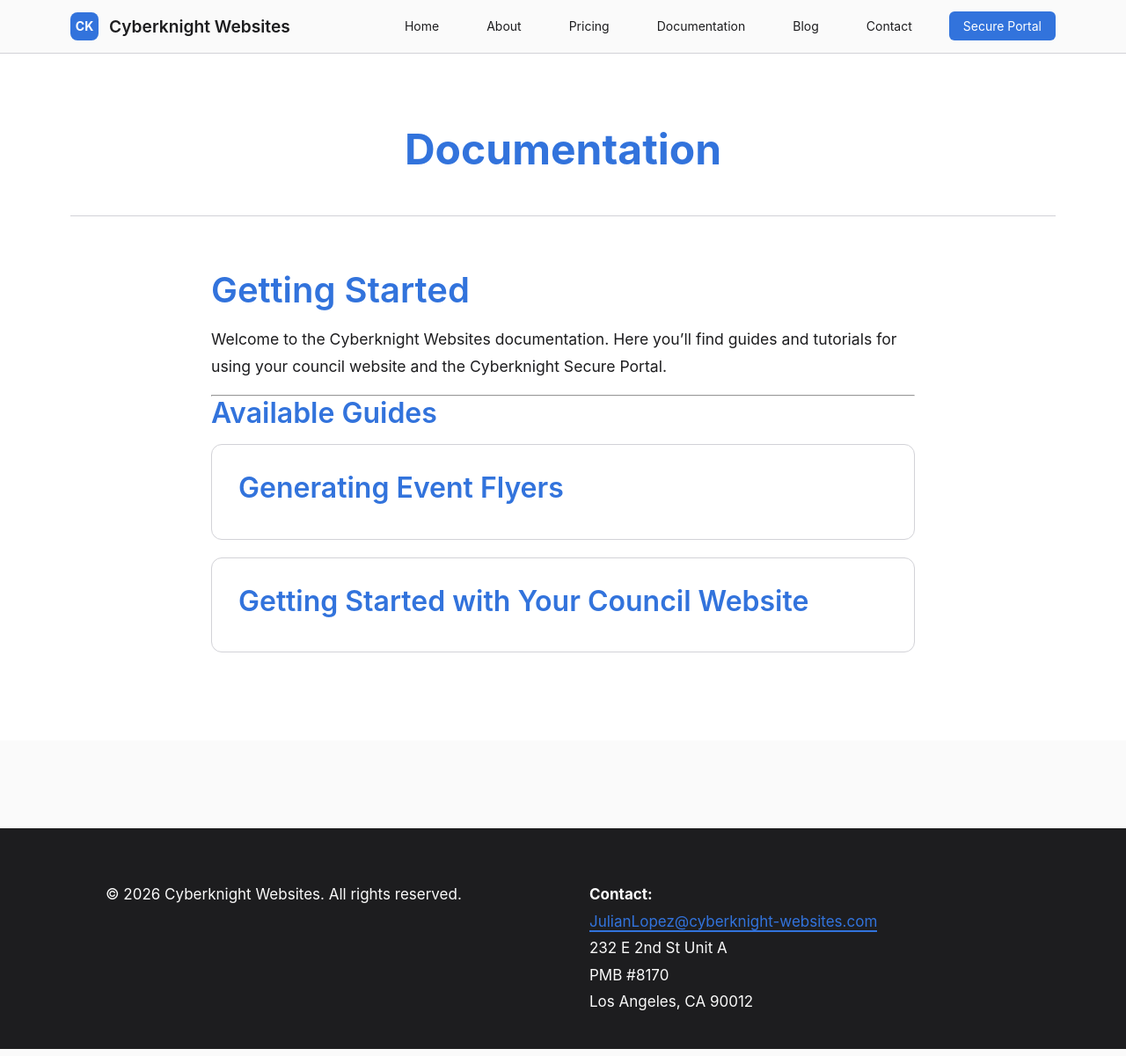
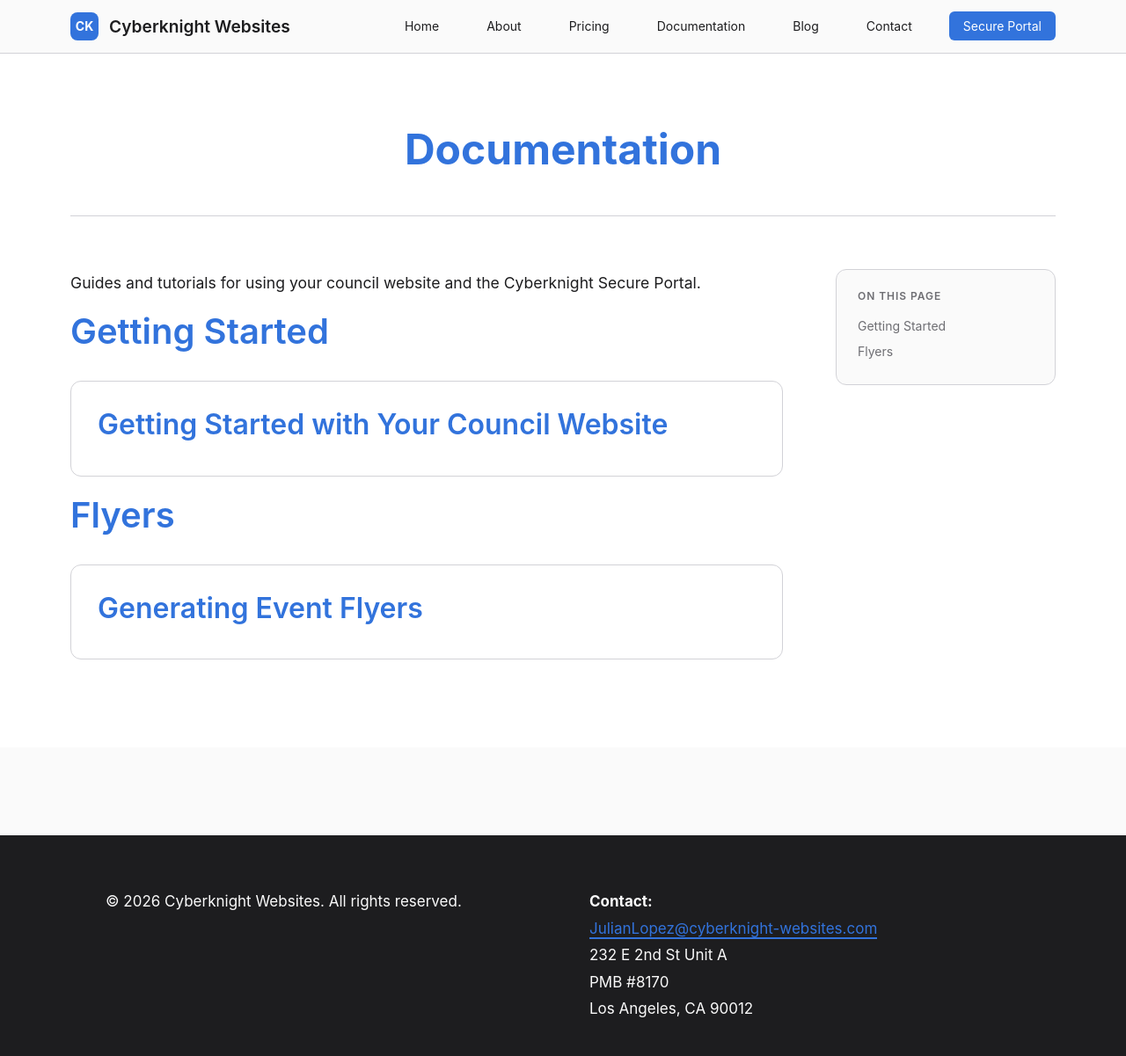
Before and after one commit to Cyberknight-Websites-Org/cyberknight-corporate-website, a Jekyll site: the page built from docs/index.md, in a window 1280 px wide and 1201 px high. Shown: the whole window at 88% size. Built offline with Jekyll 4.4.1, drawn with Linux system fonts in a browser that asks for light colours.

Commit message:
Restructure docs index with sections and sticky TOC
Add docs-index layout with two-column sticky TOC (matching doc pages),
reorganize guides into Getting Started and Flyers sections, and remove
the unlabeled Available Guides heading.

Co-Authored-By: Claude Sonnet 4.6 <noreply@anthropic.com>

```diff
--- /dev/null
+++ b/_layouts/docs-index.html
@@ -0,0 +1,48 @@
+---
+layout: default
+---
+
+<article class="page-content documentation">
+  <div class="container">
+    <header class="page-header">
+      <h1>{{ page.title }}</h1>
+    </header>
+
+    <div class="doc-layout">
+      <div class="doc-body docs-index-body">
+        {{ content }}
+      </div>
+
+      <aside class="doc-toc">
+        <div class="doc-toc-inner">
+          <p class="doc-toc-title">On This Page</p>
+          <nav id="doc-toc-nav"></nav>
+        </div>
+      </aside>
+    </div>
+  </div>
+</article>
+
+<script>
+  document.addEventListener('DOMContentLoaded', function() {
+    var body = document.querySelector('.docs-index-body');
+    var nav = document.getElementById('doc-toc-nav');
+    if (!body || !nav) return;
+
+    var headings = body.querySelectorAll('h2');
+    if (headings.length === 0) return;
+
+    var ul = document.createElement('ul');
+
+    headings.forEach(function(heading) {
+      var li = document.createElement('li');
+      var a = document.createElement('a');
+      a.href = '#' + heading.id;
+      a.textContent = heading.textContent;
+      li.appendChild(a);
+      ul.appendChild(li);
+    });
+
+    nav.appendChild(ul);
+  });
+</script>
--- a/docs/index.md
+++ b/docs/index.md
@@ -1,24 +1,19 @@
 ---
-layout: page
+layout: docs-index
 title: Documentation
 permalink: /docs/
 ---
 
-<div class="docs-list" markdown="1">
+Guides and tutorials for using your council website and the Cyberknight Secure Portal.
 
 ## Getting Started
 
-Welcome to the Cyberknight Websites documentation. Here you'll find guides and tutorials for using your council website and the Cyberknight Secure Portal.
+<div class="doc-item">
+  <h3><a href="/docs/getting-started/">Getting Started with Your Council Website</a></h3>
+</div>
 
----
+## Flyers
 
-### Available Guides
-
-{% for doc in site.documentation %}
 <div class="doc-item">
-  <h3><a href="{{ doc.url | relative_url }}">{{ doc.title }}</a></h3>
-  {% if doc.description %}<p>{{ doc.description }}</p>{% endif %}
+  <h3><a href="/docs/generating-event-flyers/">Generating Event Flyers</a></h3>
 </div>
-{% endfor %}
-
-</div>
```
